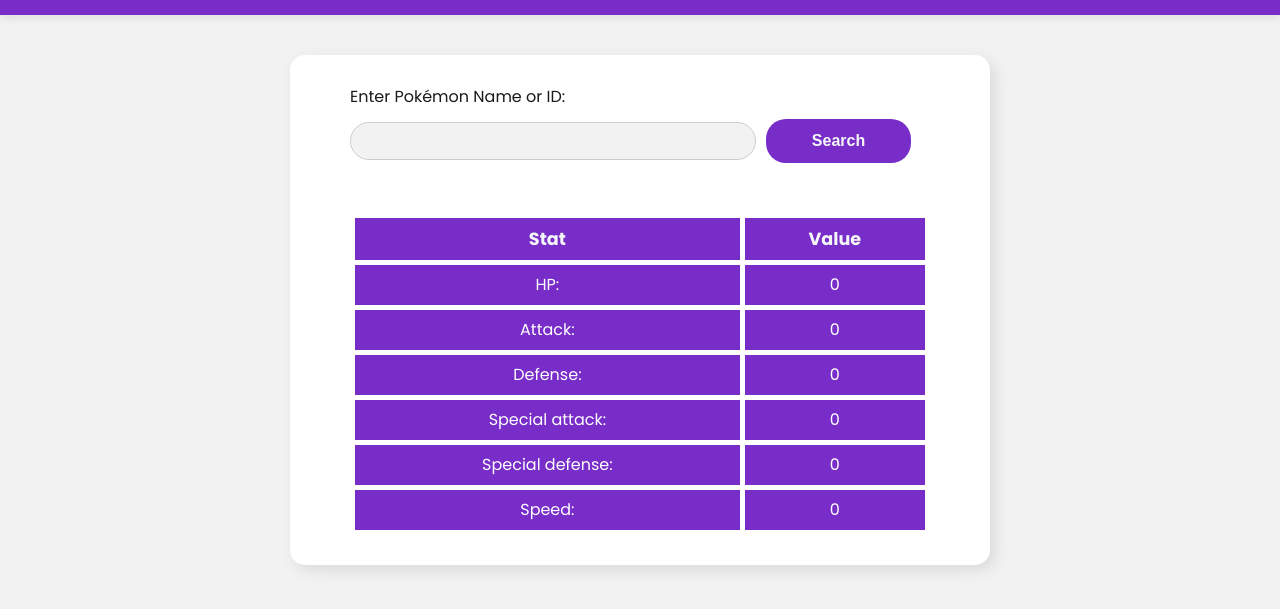
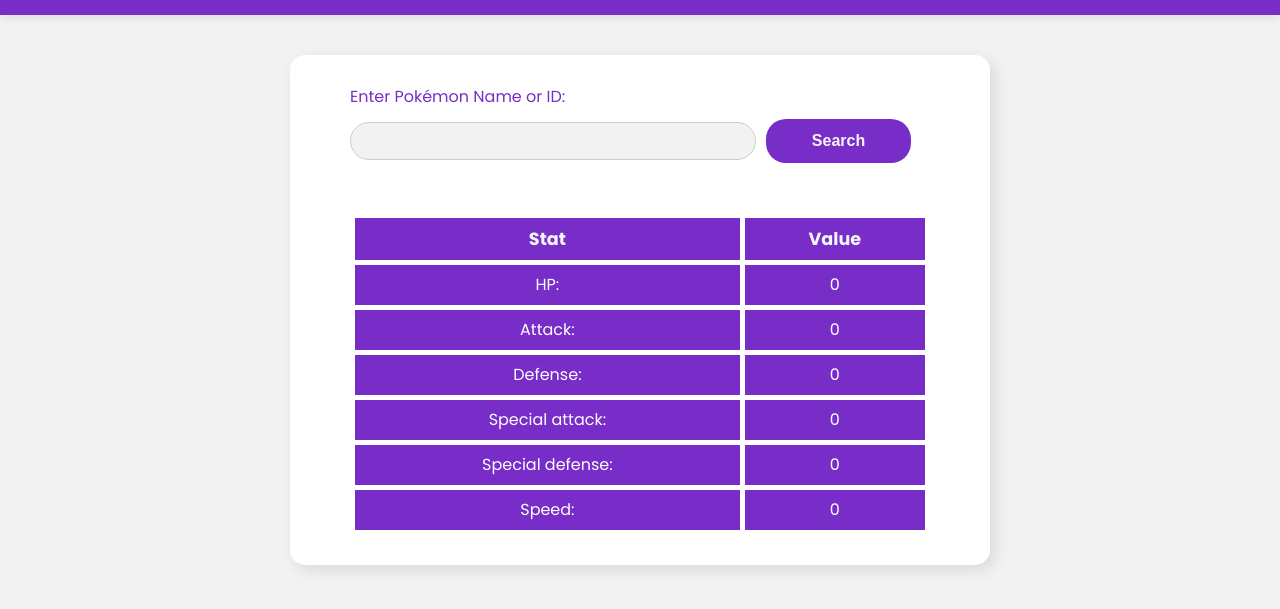
Before and after one commit to maya-02/pokemon-search-app, a plain HTML site: page index.html in a window 1280 px wide. Shown: the part 63-672 px from the top of the page. Drawn offline with Linux system fonts and the light colour scheme.

```diff
--- a/styles.css
+++ b/styles.css
@@ -43,7 +43,7 @@
     flex-direction: column;
     align-items: center;
     background-color: var(--light-grey);
-    color: var(--black);
+    color: var(--purple);
     overflow-x: hidden;
   }
 
```
